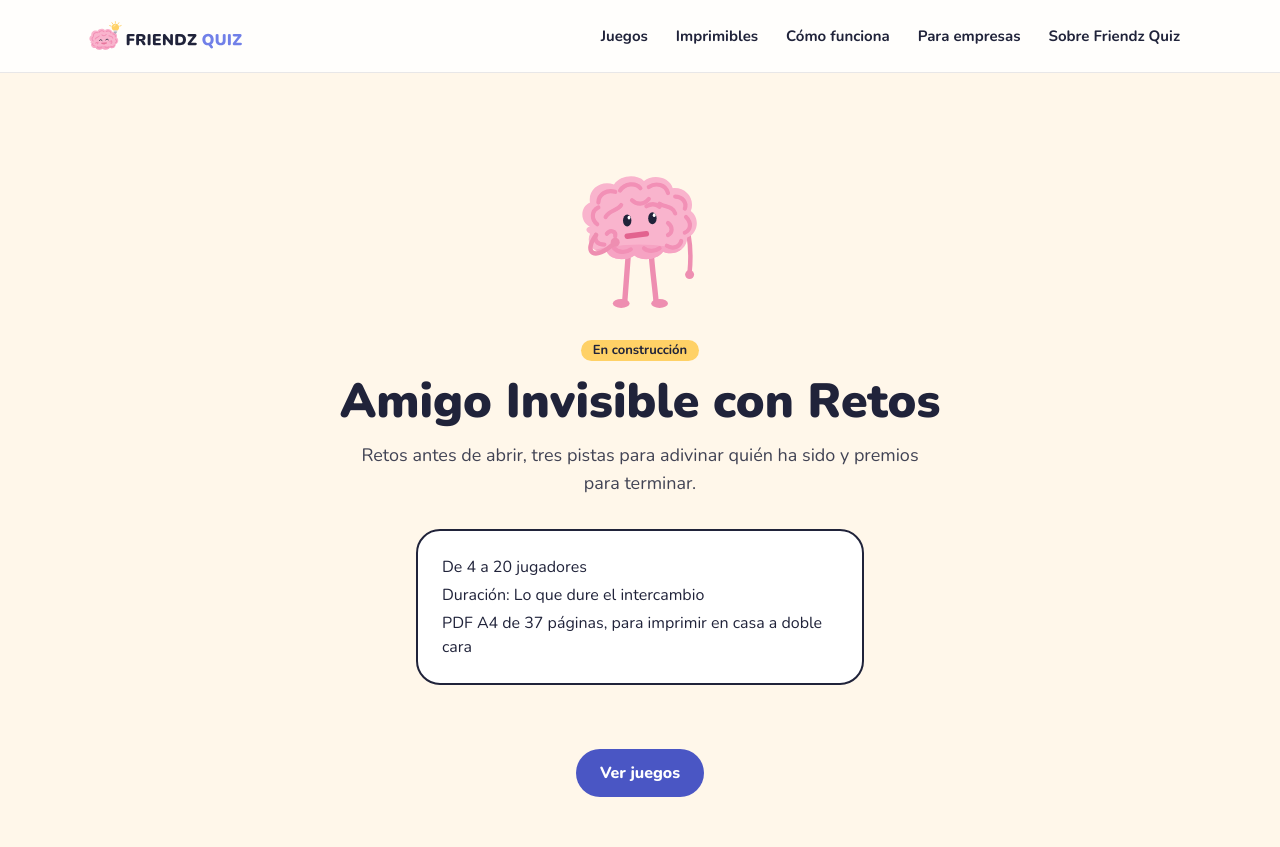
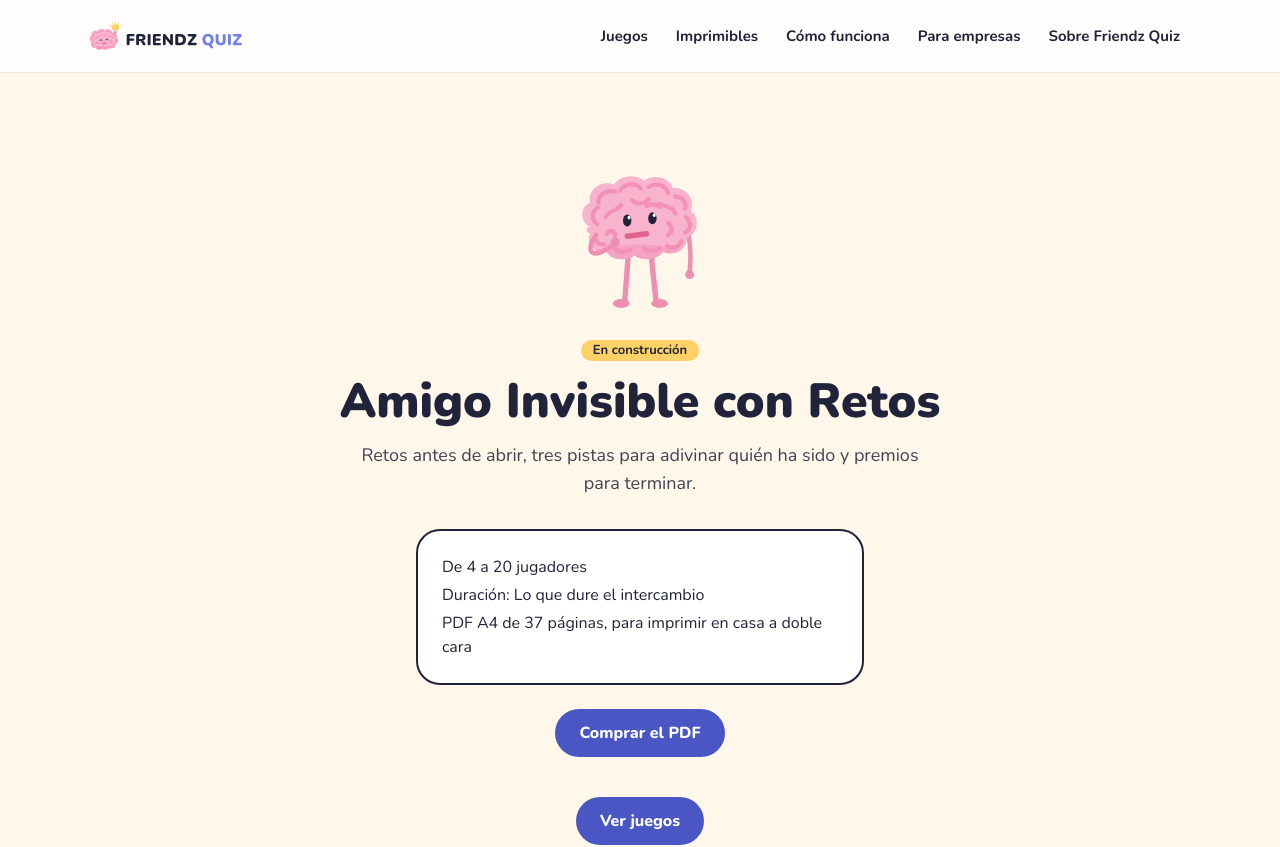
Before and after one commit to friendzquiz/friendz-quiz, a Next.js app: page /juegos/amigo-invisible-con-retos in a window 1280 px wide. Shown: the top 847 px of the page. Built offline with nearby package versions, Linux system fonts and the light colour scheme.

Commit message:
Amigo Invisible con Retos, ya a la venta en Gumroad
Co-Authored-By: Claude Opus 5.5 <noreply@anthropic.com>
Claude-Session: https://claude.ai/code/session_014wCW8rFPTiFd5JJUdUp8YH

```diff
--- a/content/products/amigo-invisible-con-retos.ts
+++ b/content/products/amigo-invisible-con-retos.ts
@@ -1,7 +1,6 @@
 import type { ProductInput } from "@/domain/product";
 
-// Enlace de Gumroad pendiente: el juego se muestra como «Próximamente» hasta tenerlo.
-// Precio pendiente de decidir con el resto de la colección.
+// Precio pendiente de confirmar: mientras no esté, la web no lo muestra.
 const product: ProductInput = {
   id: "FQ-0003",
   slug: "amigo-invisible-con-retos",
@@ -25,7 +24,7 @@ const product: ProductInput = {
   ],
   format: "PDF A4 de 37 páginas, para imprimir en casa a doble cara",
   currency: "EUR",
-  status: "coming_soon",
+  status: "available",
   featured: true,
   images: [
     {
@@ -50,7 +49,14 @@ const product: ProductInput = {
       height: 1272,
     },
   ],
-  channels: [],
+  channels: [
+    {
+      type: "gumroad",
+      url: "https://friendzquiz.gumroad.com/l/amigo-invisible-retos?wanted=true",
+      productPageUrl: "https://friendzquiz.gumroad.com/l/amigo-invisible-retos",
+      active: true,
+    },
+  ],
   seo: {
     title: "Amigo Invisible con Retos · Imprimible | Friendz Quiz",
     description:
@@ -58,7 +64,7 @@ const product: ProductInput = {
     keywords: ["amigo invisible imprimible", "juego amigo invisible", "retos para amigo invisible"],
   },
   createdAt: "2026-11-01",
-  updatedAt: "2026-11-02",
+  updatedAt: "2026-11-03",
 };
 
 export default product;
```
